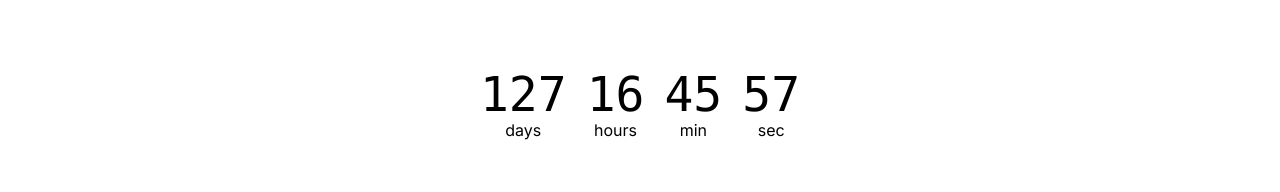
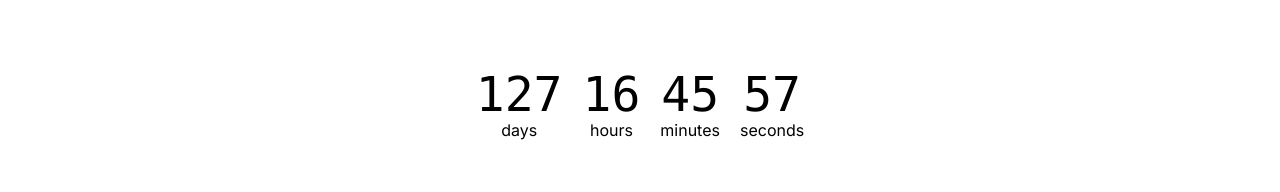
Before and after one commit to nishide-dev/tenjusai2023, a Next.js app in the folder tenjusai-hp/: page / in a window 1280 px wide. Shown: the part 294-486 px from the top of the page. Built offline with nearby package versions, Linux system fonts and the light colour scheme.

Commit message:
⚡️ Countdown リファクタ

```diff
--- a/tenjusai-hp/src/components/countdown/CountDown.tsx
+++ b/tenjusai-hp/src/components/countdown/CountDown.tsx
@@ -23,33 +23,26 @@ const Countdown: React.FC<CountdownProps> = ({ targetDate }) => {
     const minutes: number = Math.floor((remainingTime % (1000 * 60 * 60)) / (1000 * 60));
     const seconds: number = Math.floor((remainingTime % (1000 * 60)) / 1000);
 
+    const data = [
+        { name: 'days', value: days },
+        { name: 'hours', value: hours },
+        { name: 'minutes', value: minutes },
+        { name: 'seconds', value: seconds },
+    ];
+
     return (
         <div>
             <div className="grid grid-flow-col gap-5 text-center auto-cols-max">
-                <div className="flex flex-col">
-                    <span className="countdown font-mono text-5xl">
-                    <span>{days}</span>
-                    </span>
-                    days
-                </div>
-                <div className="flex flex-col">
-                    <span className="countdown font-mono text-5xl">
-                    <span>{hours}</span>
-                    </span>
-                    hours
-                </div>
-                <div className="flex flex-col">
-                    <span className="countdown font-mono text-5xl">
-                    <span>{minutes}</span>
-                    </span>
-                    min
-                </div>
-                <div className="flex flex-col">
-                    <span className="countdown font-mono text-5xl">
-                    <span>{seconds}</span>
-                    </span>
-                    sec
-                </div>
+                {data.map((item) => {
+                    return (
+                        <div className="flex flex-col" key={item.name}>
+                            <span className="countdown font-mono text-5xl">
+                            <span>{item.value}</span>
+                            </span>
+                            {item.name}
+                        </div>
+                    );
+                })}
             </div>
         </div>
     );
```
